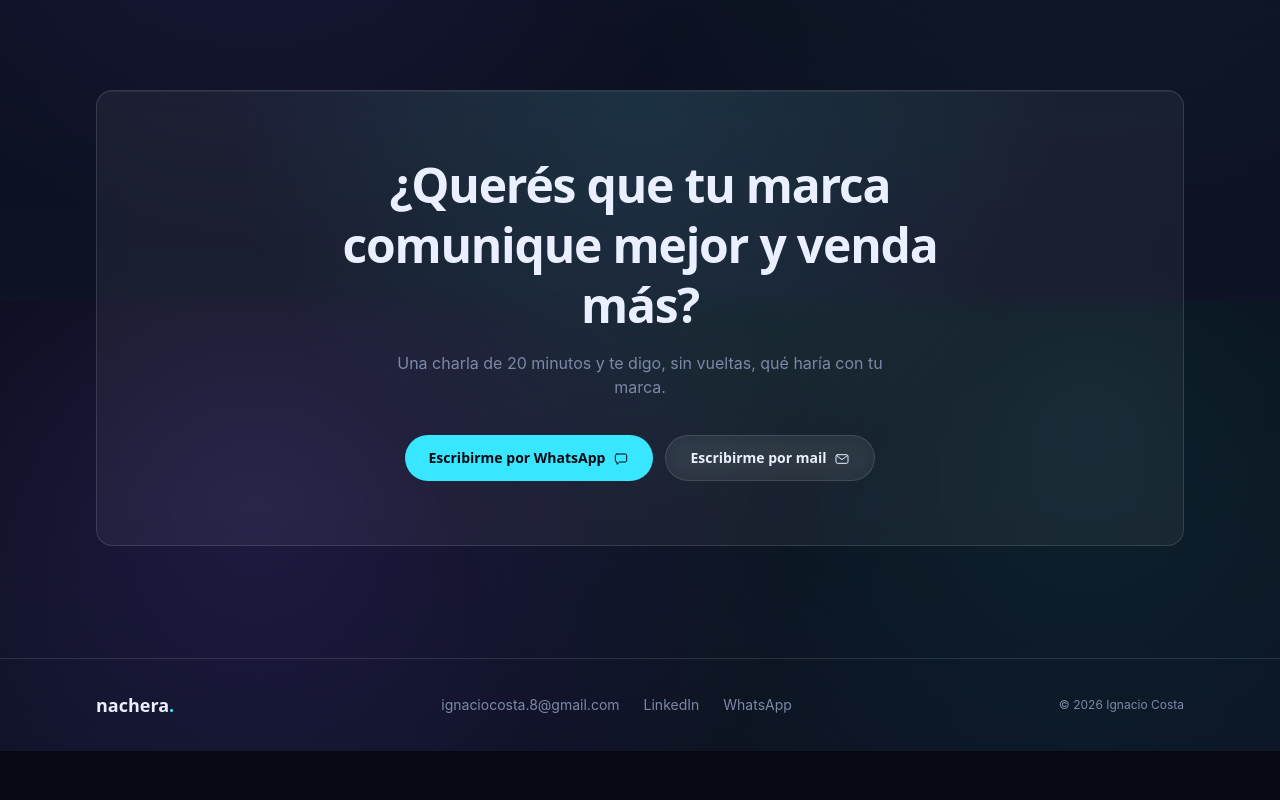
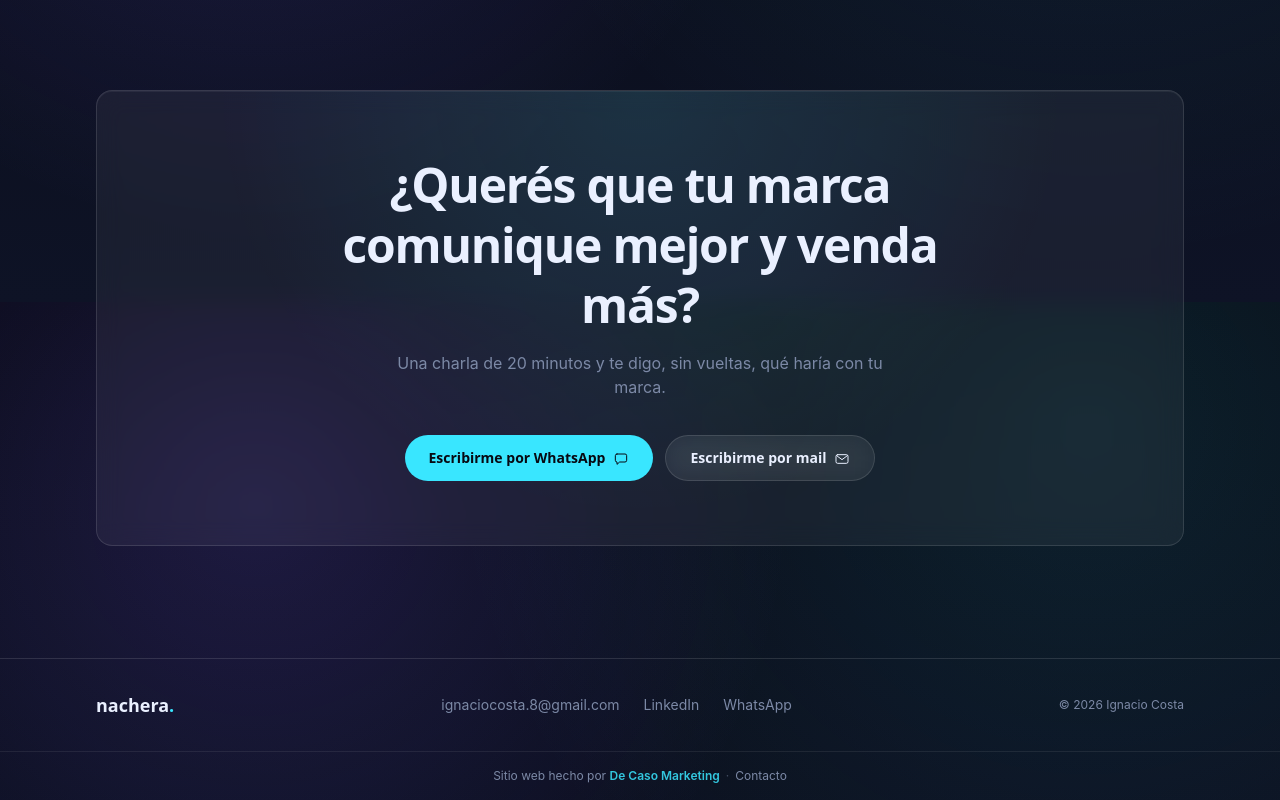
Before and after one commit to Gaston3000/Nachera, a React (Vite) app: page / in a window 1280 px wide. Shown: the part 6098-6898 px from the top of the page. Before the commit the page ends 6849 px from the top, so only its background shows below. Built offline with nearby package versions, Linux system fonts and the light colour scheme.

Commit message:
feat(footer): crédito 'Sitio web hecho por De Caso Marketing' con link a WhatsApp (5491140486698)

```diff
--- a/src/components/Footer.jsx
+++ b/src/components/Footer.jsx
@@ -33,6 +33,30 @@ export function Footer() {
           © {new Date().getFullYear()} Ignacio Costa
         </span>
       </div>
+
+      {/* Crédito del desarrollador — link a WhatsApp de De Caso Marketing */}
+      <div className="border-t border-glassborder/60">
+        <p className="mx-auto w-full max-w-6xl px-5 py-4 text-center text-xs text-muted sm:px-8">
+          Sitio web hecho por{' '}
+          <a
+            href="https://wa.me/5491140486698?text=Hola%20De%20Caso!%20Vi%20el%20sitio%20de%20Nachera%20y%20quiero%20consultar%20por%20un%20sitio%20web."
+            target="_blank"
+            rel="noopener"
+            className="font-semibold text-accent/85 transition hover:text-accent"
+          >
+            De Caso Marketing
+          </a>
+          <span className="px-1.5 text-muted/50">·</span>
+          <a
+            href="https://wa.me/5491140486698?text=Hola%20De%20Caso!%20Vi%20el%20sitio%20de%20Nachera%20y%20quiero%20consultar%20por%20un%20sitio%20web."
+            target="_blank"
+            rel="noopener"
+            className="transition hover:text-fg"
+          >
+            Contacto
+          </a>
+        </p>
+      </div>
     </footer>
   )
 }
```
